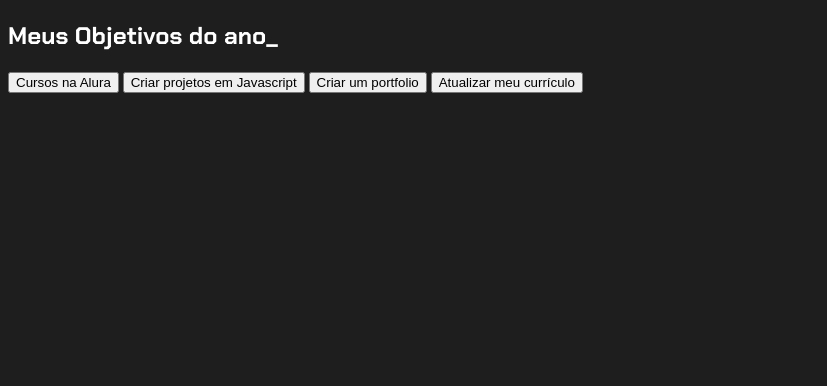
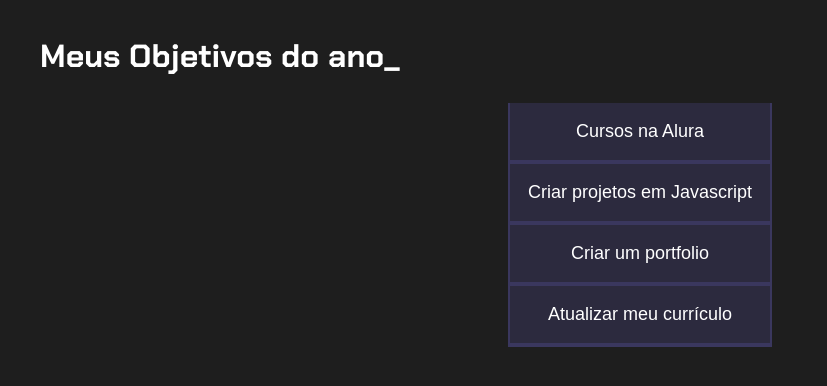
Before and after one commit to alessandra2006silva/prot-tico_alessandra_3c, a plain HTML site: page index.html in a window 1280 px wide. Shown: the whole page, without its empty margins (0-827 px from the left). Drawn offline with Linux system fonts and the light colour scheme.

Commit message:
alessandra

```diff
--- a/style.css
+++ b/style.css
@@ -12,3 +12,39 @@ body {
     color: var(--branco);
     font-family: 'Chakra Petch', sans-serif;
 }
+.conteudo-principal {
+    display: flex;
+    flex-direction: column;
+    justify-content: center;
+    align-items: center;
+    max-width: 1200px;
+    width: 100%;
+    margin: 0 auto;
+}
+.titulo-principal {
+    text-align: left;
+    width: 100%;
+    font-size: 32px;
+}
+.titulo-principal span {
+    color: var(--verde);
+}
+.botao {
+    font-family: "Crakra Petch", sans-serif;
+    background-color: var(--botao-inativo);
+    color: var(--branco);
+    display: flex;
+    justify-content: center;
+    padding: 1em;
+    font-size: 18px;
+    align-items: center;
+    width: 100%;
+    border-bottom: 4px solid var(--botao-ativo);
+    border-left: 2px solid var(--botao-ativo);
+    border-right: 2px solid var(--botao-ativo);
+    border-top: none;
+    .botao:first-child {
+        border-radius: 40px 40px 0 0;
+        .botoes {
+            display: block;
+        }
```
